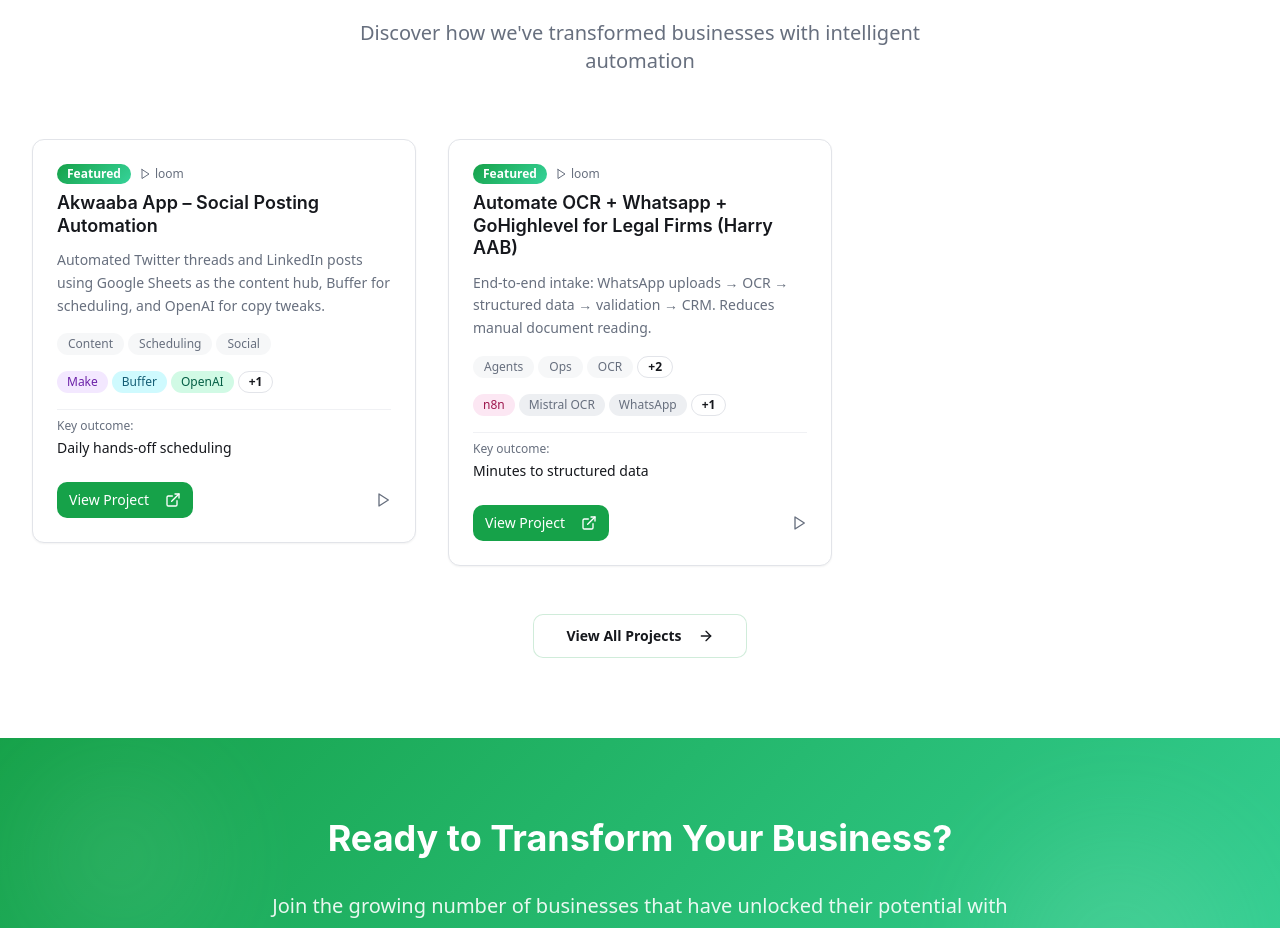
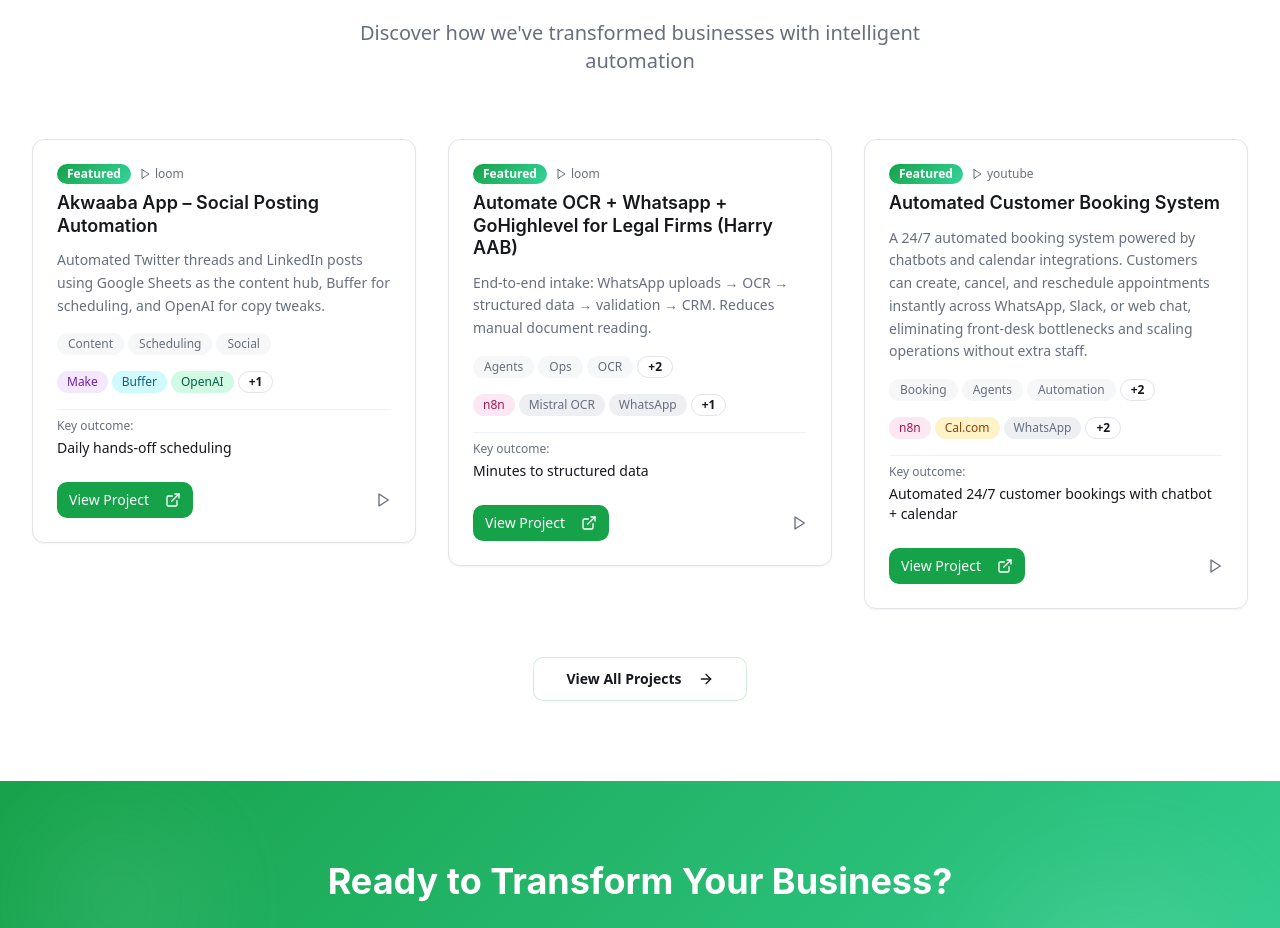
Before and after one commit to KiDaFlow/kidaflow-portfolio, a React (Vite) app: page / in a window 1280 px wide. Shown: the part 1820-2748 px from the top of the page. Built offline with nearby package versions, Linux system fonts and the light colour scheme.

Commit message:
Add new project to portfolio

```diff
--- a/src/data/projects.ts
+++ b/src/data/projects.ts
@@ -201,6 +201,28 @@ export const projects: Project[] = [
       fallbackUrl: "https://www.loom.com/share/26f80efe0c0d483a90faea48c3678b9c"
     },
     screenshots: []
+  },
+  {
+    id: "automated-customer-booking",
+    title: "Automated Customer Booking System",
+    shortSummary: "A 24/7 automated booking system powered by chatbots and calendar integrations. Customers can create, cancel, and reschedule appointments instantly across WhatsApp, Slack, or web chat, eliminating front-desk bottlenecks and scaling operations without extra staff.",
+    longDescription: "An automated customer booking system that can handle unlimited bookings for your business, running 24/7. It validates customer details, manages calendars across multiple operators, and processes bookings, reschedules, and cancellations seamlessly. The system works across chat platforms like WhatsApp, Slack, and web widgets. It ensures timezone accuracy, supports unlimited scale, and reduces workload by eliminating front-desk bottlenecks. This automation is especially powerful for service-based businesses such as salons, barbershops, dental clinics, and hotels. Built from 200+ automation systems deployed over 6 months, saving clients time, reducing costs, and unlocking new revenue.",
+    tags: ["Booking", "Agents", "Automation", "WhatsApp", "Service"],
+    tools: ["n8n", "Cal.com", "WhatsApp", "Slack", "OpenAI"],
+    video: {
+      type: "youtube",
+      url: "https://youtu.be/qe38n4yPG5E",
+      fallbackUrl: "https://youtu.be/qe38n4yPG5E"
+    },
+    screenshots: [],
+    outcomes: [
+      "Automated 24/7 customer bookings with chatbot + calendar",
+      "Create, reschedule, and cancel bookings instantly",
+      "Works across WhatsApp, Slack, website chat, or voice integrations",
+      "Supports timezone syncing and unlimited operators",
+      "Built to reduce staffing needs and scale service businesses"
+    ],
+    featured: true
   }
 ];
 
```
